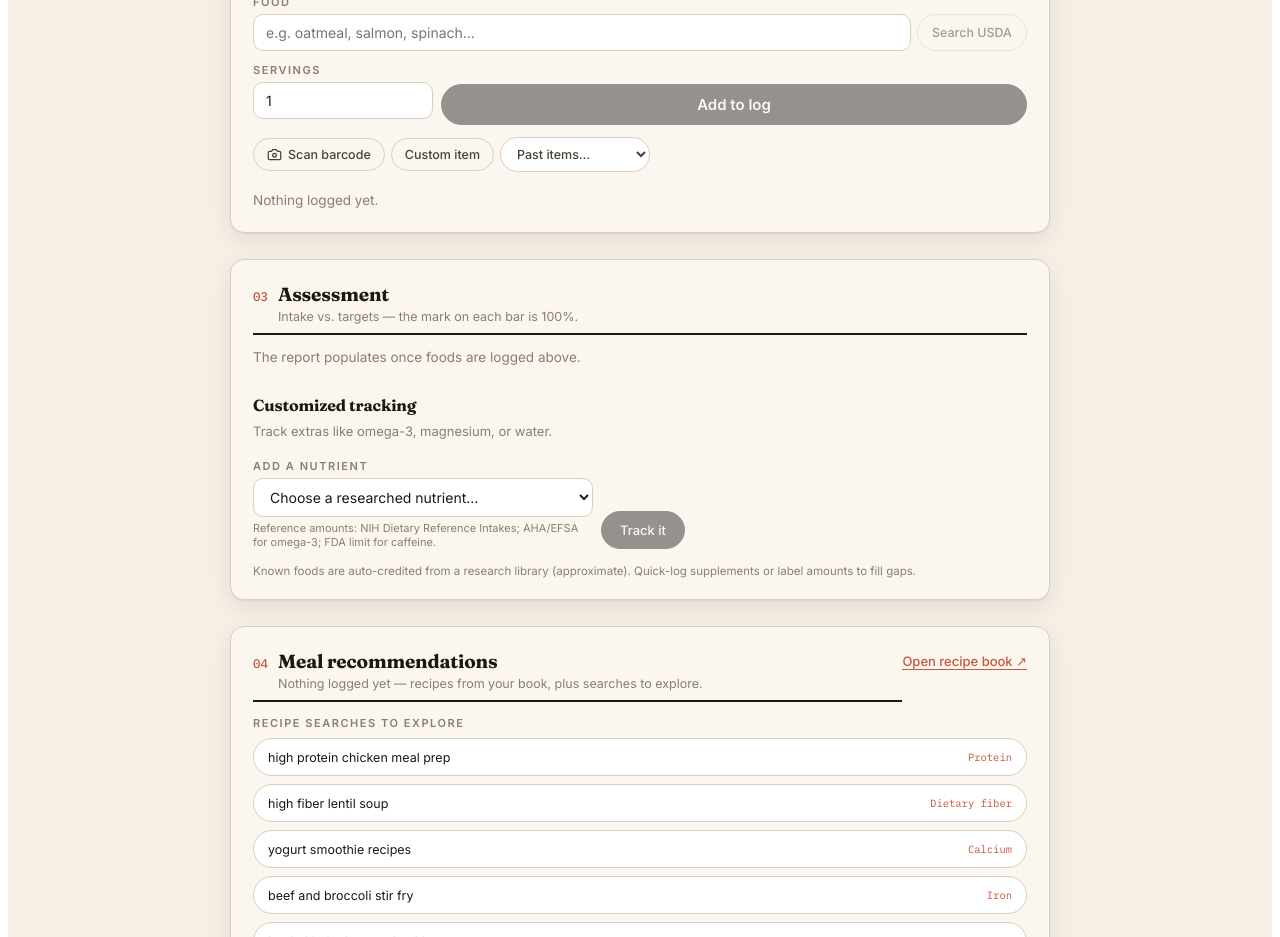
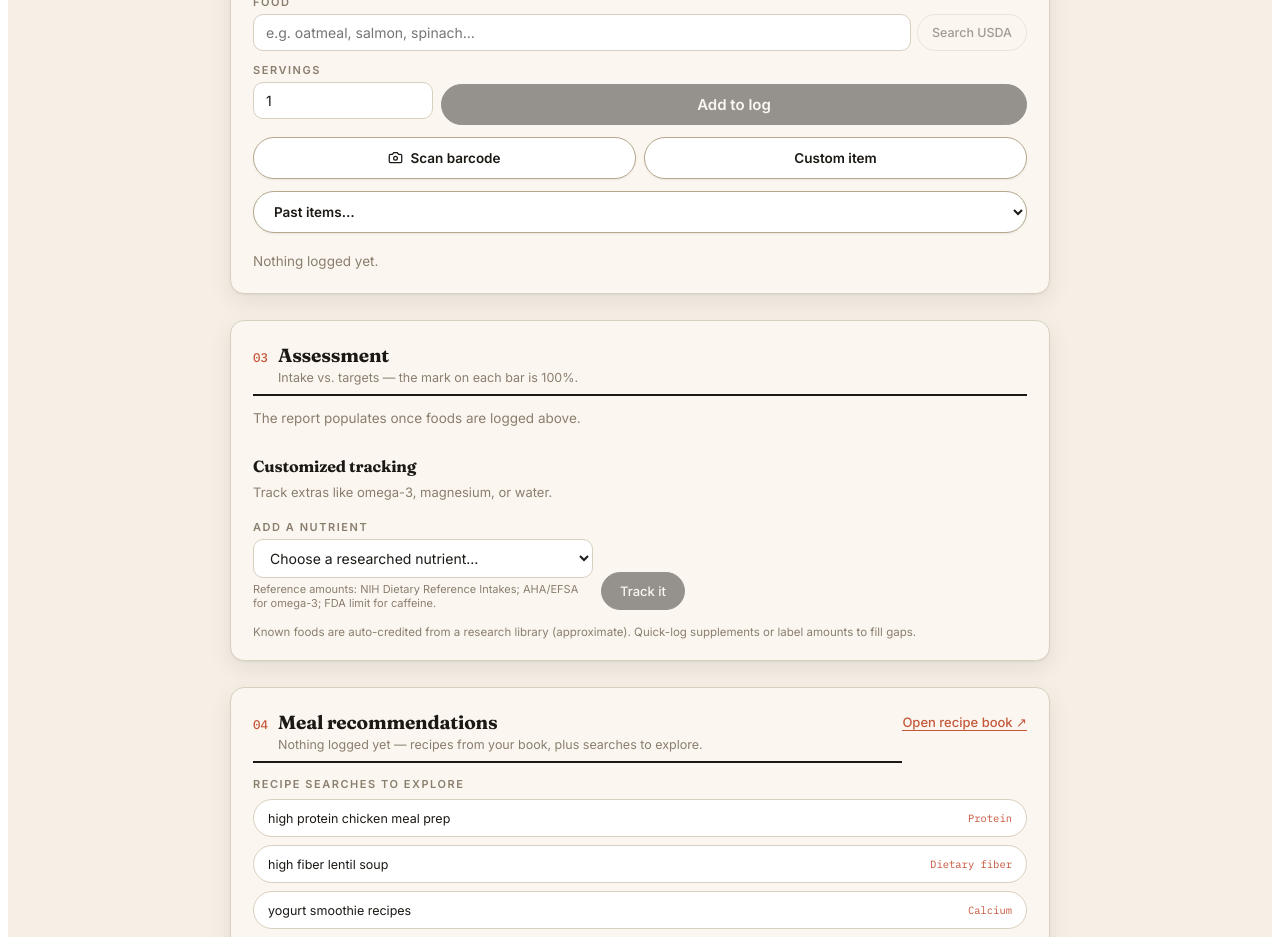
Before and after one commit to TKB789/nutrients, a React (Vite) app: page / in a window 1280 px wide. Shown: the part 820-1757 px from the top of the page. Built offline with nearby package versions, Linux system fonts and the light colour scheme.

Commit message:
Add files via upload

```diff
--- a/src/App.jsx
+++ b/src/App.jsx
@@ -786,8 +786,8 @@ const css = `
 .na-btn-quiet:hover { background: #ece4d4; }
 .na-panel { background: ${C.panel}; border: 1px solid ${C.rule}; border-radius: 14px; box-shadow: 0 1px 2px rgba(28,24,20,.06), 0 8px 24px rgba(28,24,20,.08); padding: 22px 22px 24px; }
 .na-main { max-width: 860px; margin: 0 auto; padding: 26px 20px 40px; display: grid; gap: 26px; }
-.na-chipbtn { font: inherit; font-size: 12.5px; font-weight: 500; padding: 8px 13px; cursor: pointer; border: 1px solid ${C.rule}; background: transparent; color: #4a4137; border-radius: 999px; display: inline-flex; align-items: center; gap: 6px; white-space: nowrap; }
-.na-chipbtn:hover { background: #ece4d4; }
+.na-chipbtn { font: inherit; font-size: 13.5px; font-weight: 600; padding: 12px 14px; cursor: pointer; border: 1.5px solid #b6a88f; background: #fff; color: ${C.ink}; border-radius: 999px; display: inline-flex; align-items: center; justify-content: center; gap: 7px; white-space: nowrap; box-shadow: 0 1px 2px rgba(28,24,20,.08); }
+.na-chipbtn:hover { background: #ece4d4; border-color: #4a4137; }
 .na-hdr { background: ${C.paper}; border-bottom: 1px solid ${C.rule}; padding: 18px 20px 0; }
 .na-banner { max-width: 860px; margin: 0 auto; padding: 8px 20px; font-size: 11.5px; line-height: 1.5; color: #4a4137; }
 @media (max-width: 600px) {
@@ -2590,7 +2590,7 @@ export default function NutritionAssessment() {
       setBonusMsg(`✦ Good choice — beyond the standard panel, this food also provides ${b.extra.toLowerCase()} (${b.blurb}).`);
       setTimeout(() => setBonusMsg(""), 8000);
     }
-    setSelected(null); setQuery(""); setQty(1); setAmount(100); setAmountUnit("g"); setUsdaResults([]);
+    setSelected(null); setQuery(""); setQty(1); setAmount(100); setAmountUnit("g"); setUsdaResults([]); setScanStatus("");
   };
 
   const runUsdaSearch = async () => {
@@ -2977,16 +2977,18 @@ export default function NutritionAssessment() {
                     </Field>
                   )}
                 </div>
-                {/* Primary action — beside the quantity so logging is one glance, one tap */}
+                {/* Primary action — turns accent + "Confirmed" once a scan is verified */}
                 <button className="na-btn" onClick={addFood} disabled={!selected}
                   style={{ opacity: selected ? 1 : 0.45, flex: "1 1 auto", minWidth: 118, marginTop: 21,
-                    padding: "10px 14px", fontSize: 15, fontWeight: 600, whiteSpace: "nowrap" }}>
-                  Add to log
+                    padding: "10px 14px", fontSize: selected && scanStatus ? 14 : 15, fontWeight: 600, whiteSpace: "nowrap",
+                    background: selected && scanStatus ? C.accent : undefined,
+                    borderColor: selected && scanStatus ? C.accent : undefined }}>
+                  {selected && scanStatus ? "✓ Confirmed — Log to day" : "Add to log"}
                 </button>
                 </div>
 
-                {/* Row 3 — other ways to find a food, as quiet chips */}
-                <div style={{ display: "flex", gap: 6, flexWrap: "wrap", alignItems: "center" }}>
+                {/* Row 3 — other ways to find a food: two even buttons, then past items */}
+                <div style={{ display: "grid", gridTemplateColumns: "1fr 1fr", gap: 8 }}>
                 <button className="na-chipbtn" onClick={() => { setShowScanner(s => !s); setScanStatus(""); setSearchError(""); }}>
                   {!showScanner && (
                     <svg aria-hidden width="15" height="15" viewBox="0 0 24 24" fill="none" stroke="currentColor" strokeWidth="2" strokeLinecap="round" strokeLinejoin="round">
@@ -2999,9 +3001,10 @@ export default function NutritionAssessment() {
                 <button className="na-chipbtn" onClick={() => setShowCustom(s => !s)}>
                   {showCustom ? "Cancel custom item" : "Custom item"}
                 </button>
-                <div style={{ flex: "0 1 150px", minWidth: 120 }}>
+                </div>
+                <div>
                   <select className="na-select" value="" aria-label="Past items"
-                    style={{ borderRadius: 999, padding: "8px 12px", fontSize: 12.5, fontWeight: 500, color: "#4a4137" }}
+                    style={{ borderRadius: 999, padding: "11px 16px", fontSize: 13.5, fontWeight: 600, color: C.ink, border: "1.5px solid #b6a88f", boxShadow: "0 1px 2px rgba(28,24,20,.08)" }}
                     onChange={e => {
                       const v = e.target.value;
                       if (!v) return;
@@ -3046,7 +3049,6 @@ export default function NutritionAssessment() {
                     )}
                   </select>
                 </div>
-              </div>
               </div>
 
               {showScanner && <BarcodeScanner onDetect={handleBarcode} onClose={() => setShowScanner(false)} />}
```
